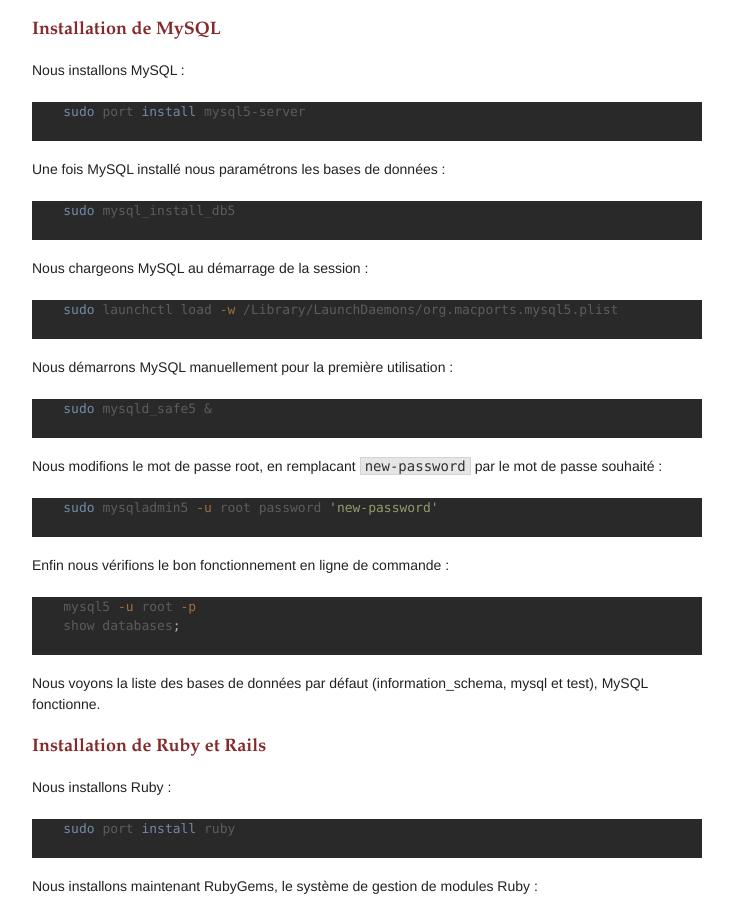
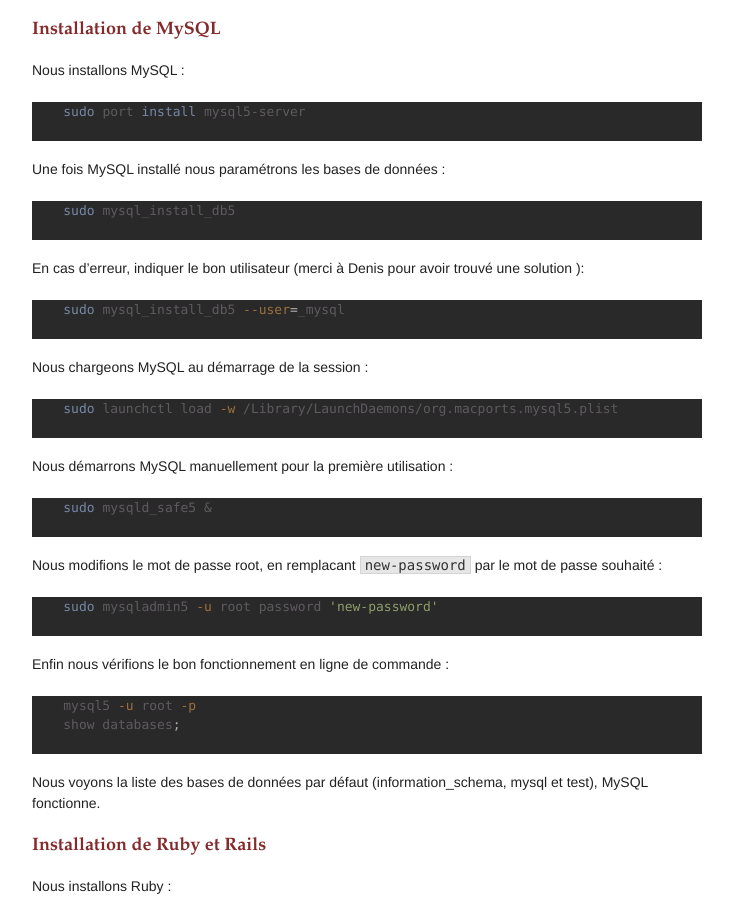
Before and after one commit to msadouni/tutoriaux-rails, a Jekyll site: the page built from _posts/2010-03-01-installation-d-un-environnement-de-developpement-rails-sur-mac-os-x.markdown, in a window 1280 px wide and 900 px high, scrolled down 1398 px. Shown: the whole window, without its empty margins (173-906 px from the left). Built offline with Jekyll 4.4.1, drawn with Linux system fonts in a browser that asks for light colours; comment, search, counter and statistics services are not loaded.

Commit message:
modif d'une commande mysql sur l'article "install sur osx"

```diff
--- a/_posts/2010-03-01-installation-d-un-environnement-de-developpement-rails-sur-mac-os-x.markdown
+++ b/_posts/2010-03-01-installation-d-un-environnement-de-developpement-rails-sur-mac-os-x.markdown
@@ -66,6 +66,12 @@
 
     {% highlight bash %}
     sudo mysql_install_db5
+    {% endhighlight %}
+
+En cas d'erreur, indiquer le bon utilisateur (merci à Denis pour avoir trouvé une solution ):
+
+    {% highlight bash %}
+    sudo mysql_install_db5 --user=_mysql
     {% endhighlight %}
 
 Nous chargeons MySQL au démarrage de la session :
```
